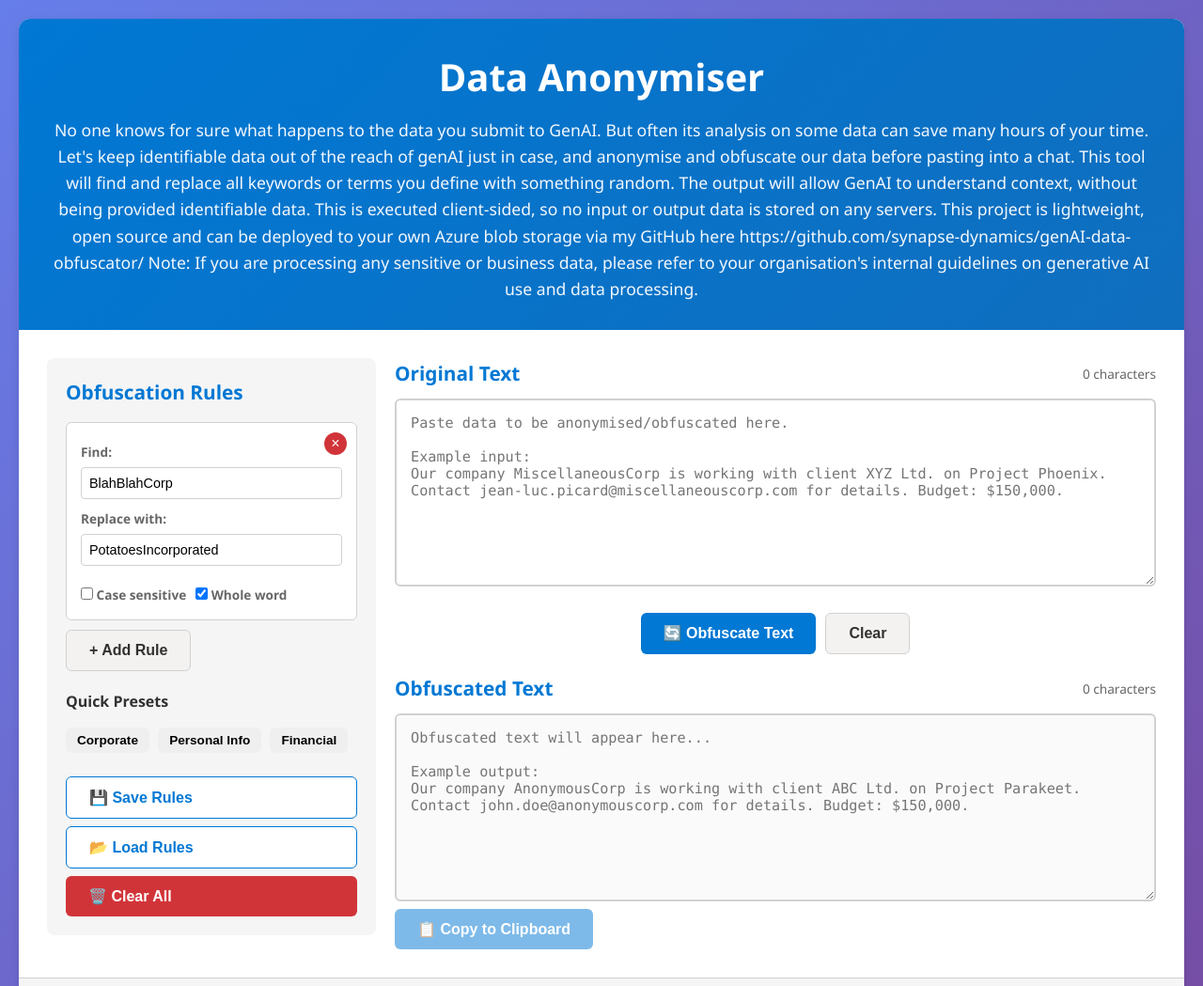
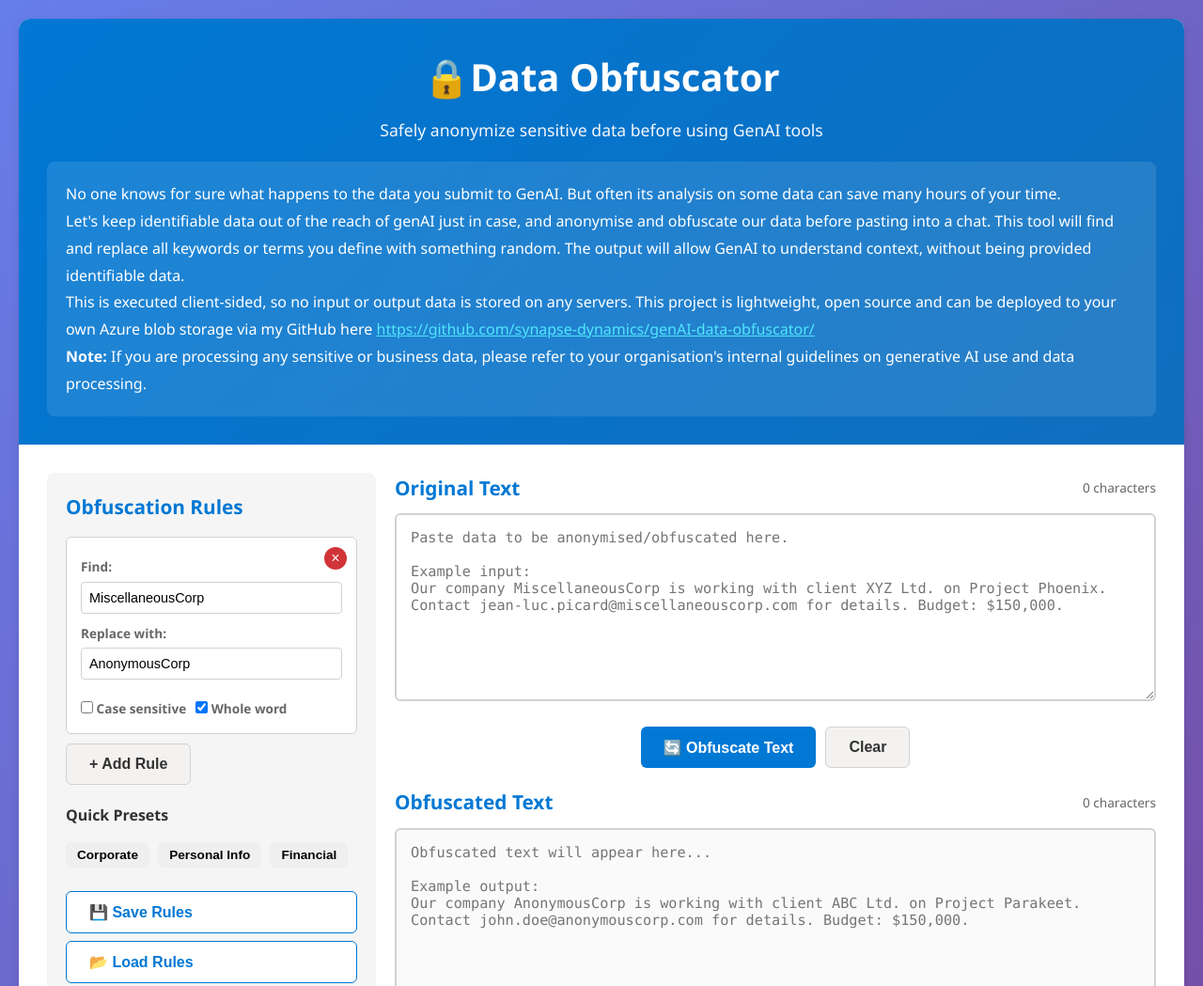
Before and after one commit to synapse-dynamics/genAI-data-obfuscator, a plain HTML site: page index.html in a window 1280 px wide. Shown: the top 1049 px of the page at 94% size. Drawn offline with Linux system fonts and the light colour scheme.

Commit message:
Add files via upload

```diff
--- a/app.js
+++ b/app.js
@@ -6,8 +6,8 @@ let ruleIdCounter = 0;
 const presets = {
     corporate: [
         { original: 'MiscellaneousCorp', replacement: 'AnonymousCorp', caseSensitive: false, wholeWord: true },
-        { original: 'Project Phoenix', replacement: 'Project Parakeet', caseSensitive: false, wholeWord: true },
-        { original: 'CEO', replacement: 'CFO', caseSensitive: false, wholeWord: true },
+        { original: 'Project Phoenix', replacement: 'Project Rainbow', caseSensitive: false, wholeWord: true },
+        { original: 'CEO', replacement: 'Chief Officer', caseSensitive: false, wholeWord: true },
         { original: 'Q4', replacement: 'Period Four', caseSensitive: false, wholeWord: true }
     ],
     personal: [
@@ -31,7 +31,7 @@ document.addEventListener('DOMContentLoaded', () => {
 
     // Add initial rule if none exist
     if (rules.length === 0) {
-        addRule('BlahBlahCorp', 'PotatoesIncorporated', false, true);
+        addRule('MiscellaneousCorp', 'AnonymousCorp', false, true);
     }
 });
 
@@ -88,13 +88,13 @@ function renderRule(rule) {
         <input type="text"
                class="rule-original"
                value="${escapeHtml(rule.original)}"
-               placeholder="e.g., BlahBlahCorp"
+               placeholder="e.g., MiscellaneousCorp"
                data-rule-id="${rule.id}">
         <label>Replace with:</label>
         <input type="text"
                class="rule-replacement"
                value="${escapeHtml(rule.replacement)}"
-               placeholder="e.g., PotatoesIncorporated"
+               placeholder="e.g., AnonymousCorp"
                data-rule-id="${rule.id}">
         <div class="rule-options">
             <label>
--- a/index.html
+++ b/index.html
@@ -3,20 +3,20 @@
 <head>
     <meta charset="UTF-8">
     <meta name="viewport" content="width=device-width, initial-scale=1.0">
-    <title>Data Anonymiser</title>
+    <title>Data Obfuscator</title>
     <link rel="stylesheet" href="styles.css">
 </head>
 <body>
     <div class="container">
         <header>
-            <h1>Data Anonymiser</h1>
-            <p class="subtitle">No one knows for sure what happens to the data you submit to GenAI. But often its analysis on some data can save many hours of your time.
-
-Let's keep identifiable data out of the reach of genAI just in case, and anonymise and obfuscate our data before pasting into a chat. This tool will find and replace all keywords or terms you define with something random. The output will allow GenAI to understand context, without being provided identifiable data.
-
-This is executed client-sided, so no input or output data is stored on any servers. This project is lightweight, open source and can be deployed to your own Azure blob storage via my GitHub here https://github.com/synapse-dynamics/genAI-data-obfuscator/
-
-Note: If you are processing any sensitive or business data, please refer to your organisation's internal guidelines on generative AI use and data processing.</p>
+            <h1>🔒Data Obfuscator</h1>
+            <p class="subtitle">Safely anonymize sensitive data before using GenAI tools</p>
+            <div style="background: rgba(255,255,255,0.1); padding: 20px; margin-top: 20px; border-radius: 8px; text-align: left; line-height: 1.8;">
+                <p>No one knows for sure what happens to the data you submit to GenAI. But often its analysis on some data can save many hours of your time.</p>
+                <p>Let's keep identifiable data out of the reach of genAI just in case, and anonymise and obfuscate our data before pasting into a chat. This tool will find and replace all keywords or terms you define with something random. The output will allow GenAI to understand context, without being provided identifiable data.</p>
+                <p>This is executed client-sided, so no input or output data is stored on any servers. This project is lightweight, open source and can be deployed to your own Azure blob storage via my GitHub here <a href="https://github.com/synapse-dynamics/genAI-data-obfuscator/" target="_blank" style="color: #50e6ff; text-decoration: underline;">https://github.com/synapse-dynamics/genAI-data-obfuscator/</a></p>
+                <p><strong>Note:</strong> If you are processing any sensitive or business data, please refer to your organisation's internal guidelines on generative AI use and data processing.</p>
+            </div>
         </header>
 
         <div class="main-content">
@@ -56,6 +56,7 @@ Note: If you are processing any sensitive or business data, please refer to your
 Example input:
 Our company MiscellaneousCorp is working with client XYZ Ltd. on Project Phoenix. Contact jean-luc.picard@miscellaneouscorp.com for details. Budget: $150,000."
                     ></textarea>
+
                 </div>
 
                 <div class="button-row">
```
